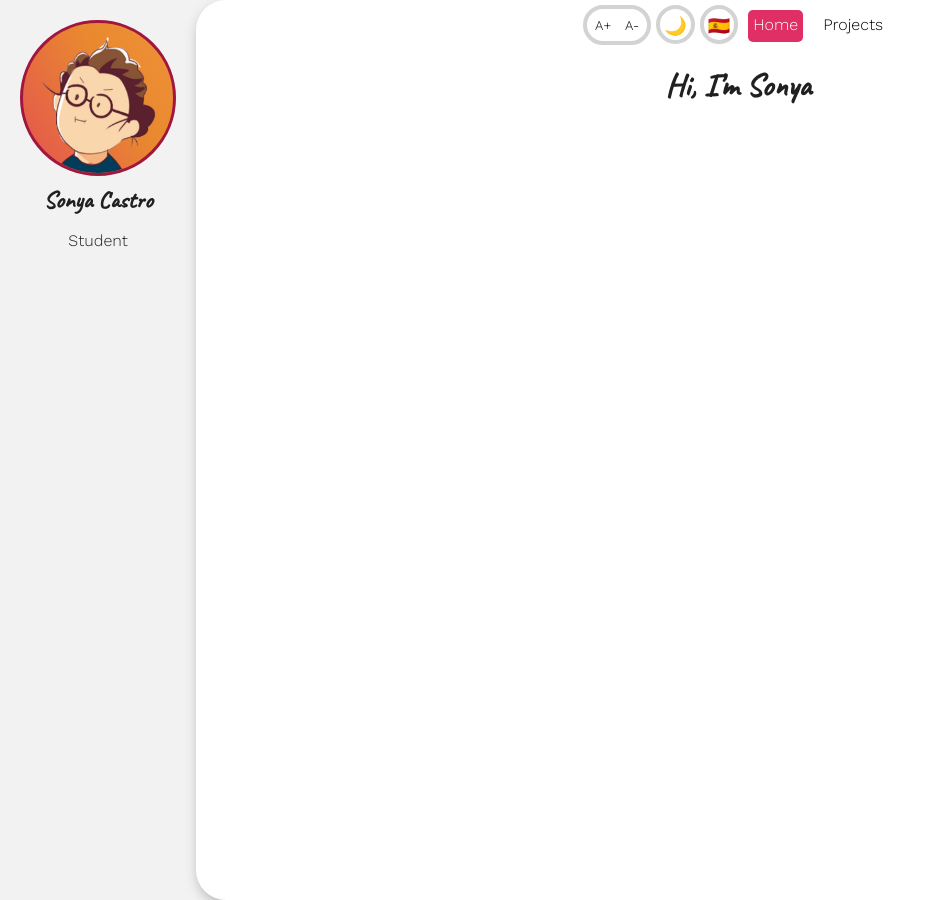
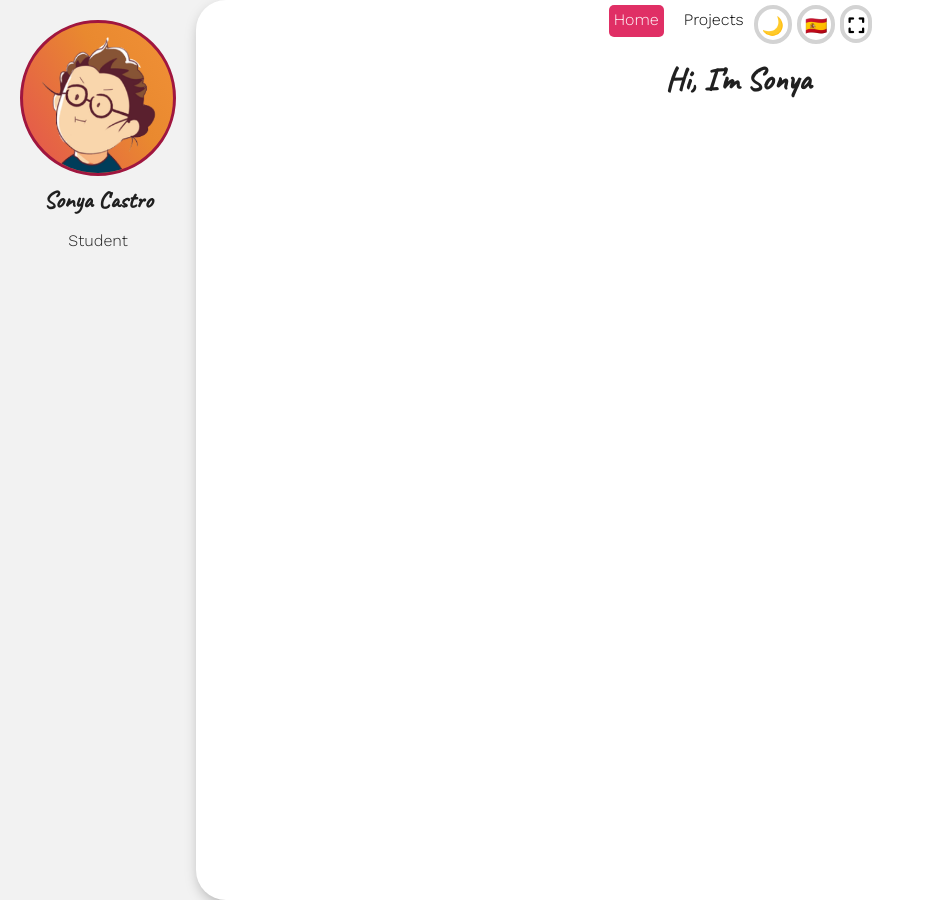
Before and after one commit to Sonya-c/old-portfolio, a Jekyll site: the page built from index.md, in a window 1280 px wide. Shown: the whole page, without its empty margins (0-926 px from the left). Built offline with Jekyll 4.4.1, drawn with Linux system fonts in a browser that asks for light colours; nearby versions of some CDN libraries; comment, search, counter and statistics services are not loaded.

Commit message:
better Tool bar, add fullscream

```diff
--- a/_includes/nav.html
+++ b/_includes/nav.html
@@ -1,7 +1,4 @@
 <nav>
-  {% include font-size.html %}
-  {% include toggle-theme.html %}
-  {% include toggle-lang.html %}
 
   {% if page.lang == "es" %}
     {% assign navigation = site.data.navigation.es %}
@@ -9,7 +6,9 @@
     {% assign navigation = site.data.navigation.en %}
   {% endif %}
 
+  <div>
     {% for item in navigation %}
+
     {% if page.permalink == item.link %}
         {% assign active = "active" %}
       {% else %}
@@ -24,6 +23,13 @@
         <span class="emoji">{{ item.emoji }}</span>
         <span class="title">{{ item.name | capitalize}}</span>
       </a>
+    {% endfor %}
+  </div>
 
-  {% endfor %}
+  <div class="right">
+    {% include toggle-theme.html %}
+    {% include toggle-lang.html %}
+    {% include toggle-fullscream.html %}
+  </div>
+
 </nav>
--- /dev/null
+++ b/_includes/toggle-fullscream.html
@@ -0,0 +1,5 @@
+<button onclick="fullscream()" class="toggle-btn">
+    <span id="fullscream-emoji" class="emoji fas fa-expand"></span>
+</button>
+
+<script src="{{ 'assets/script/toggle-fullscream.js' | absolute_url }}"></script>
--- a/_includes/toggle-lang.html
+++ b/_includes/toggle-lang.html
@@ -1,3 +1,4 @@
+{% if page.lang-ref %}
     <a class="toggle-btn" href="{{ page.lang-ref | | absolute_url }}">
         <span class="emoji">{% if page.lang == "es" %}
             🇺🇸
@@ -6,3 +7,4 @@
         {% endif %}
         </span>
     </a>
+{% endif%}
--- a/_layouts/default.html
+++ b/_layouts/default.html
@@ -18,11 +18,13 @@
         <meta name="msapplication-TileColor" content="#e02f65">
         <meta name="theme-color" content="#e02f65">
 
+        <!-- Font asome -->
+        <script src="https://kit.fontawesome.com/90f13af5e4.js" crossorigin="anonymous"></script>
     </head>
     <body>
         {% include aside.html %}
 
-        <main>
+        <main id="main">
             {% include nav.html %}
 
             <div class="content">
--- a/_sass/main.scss
+++ b/_sass/main.scss
@@ -53,10 +53,19 @@ body {
 
         -webkit-box-shadow: 1px 5px 15px -4px rgba(0, 0, 0, 0.39);
         box-shadow: 1px 5px 15px -4px rgba(0, 0, 0, 0.39);
+        transition: .5s;
+
+        &.fullscream {
+            z-index: 99;
+            width: calc(100% - 10px);
+            height: 100%;
+            position: fixed;
+            top: 0;
+            left: 10px;
+        }
 
         .content {
             padding: 10px;
-            max-width: 600px;
             height: 100%;
             margin: auto;
 
@@ -72,6 +81,10 @@ body {
 
             main {
                 background-color: $main-color;
+
+                #post {
+                    background-color: $main-color;
+                }
 
                 .content {
                     color: $text-color;
--- a/_sass/nav.scss
+++ b/_sass/nav.scss
@@ -1,7 +1,16 @@
+.right {
+    float: right;
+}
+
 nav {
     padding: 5px;
     margin: auto;
     width: fit-content;
+
+    >div {
+        display: inline-block;
+        width: fit-content;
+    }
 
     .nav-link {
         display: inline-block;
--- /dev/null
+++ b/assets/script/toggle-fullscream.js
@@ -0,0 +1,16 @@
+function fullscream() {
+    let conatiner = document.querySelector('#main');
+    let toggleBtn = document.querySelector('#fullscream-emoji');
+
+    if (conatiner.classList.contains("fullscream")) {
+        conatiner.classList.remove("fullscream");
+
+        toggleBtn.classList.add("fa-expand");
+        toggleBtn.classList.remove("fa-compress");
+    } else {
+        conatiner.classList.add("fullscream");
+
+        toggleBtn.classList.add("fa-compress");
+        toggleBtn.classList.remove("fa-expand");
+    }
+}
```
Also changed, not shown: _layouts/post.html (deleted, +0 -8 lines), es/_posts/2021-10-27-test.md (deleted, +0 -3 lines). Lines whose indentation alone changed are shown as unchanged.
